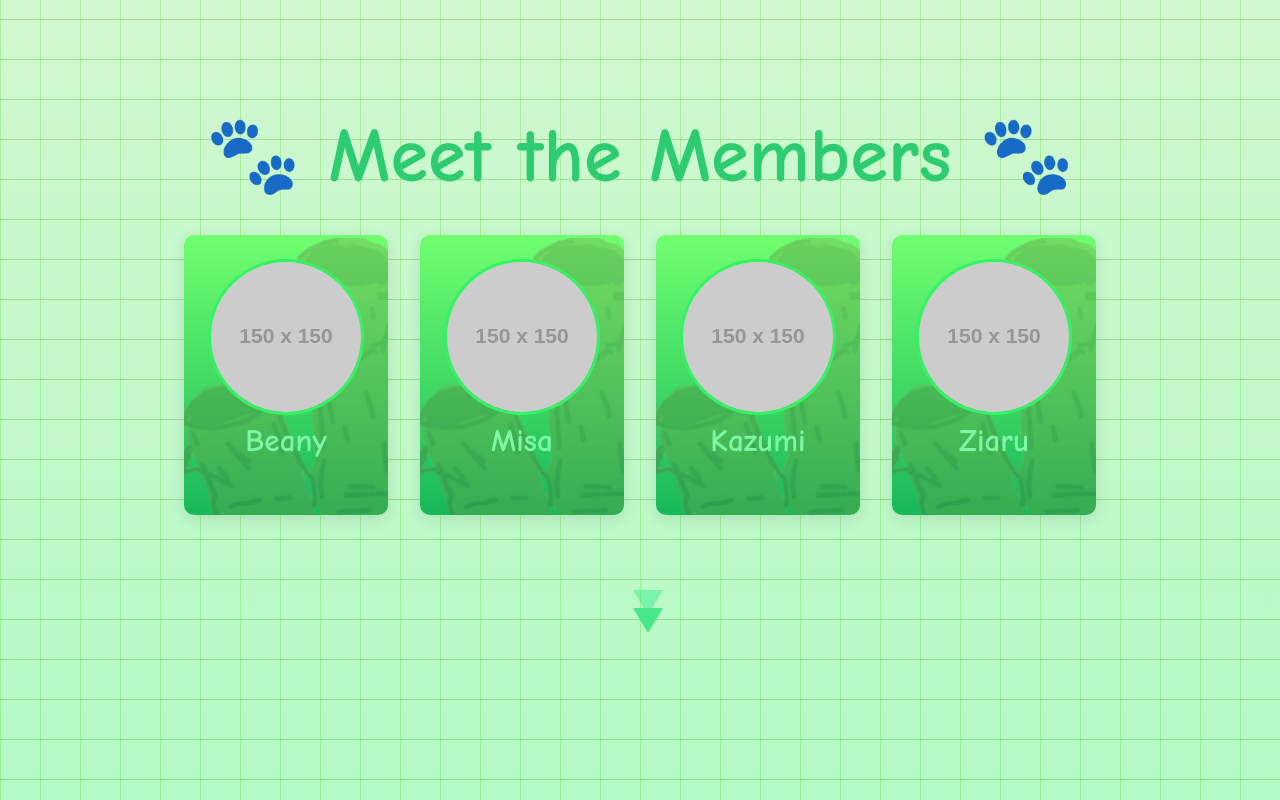
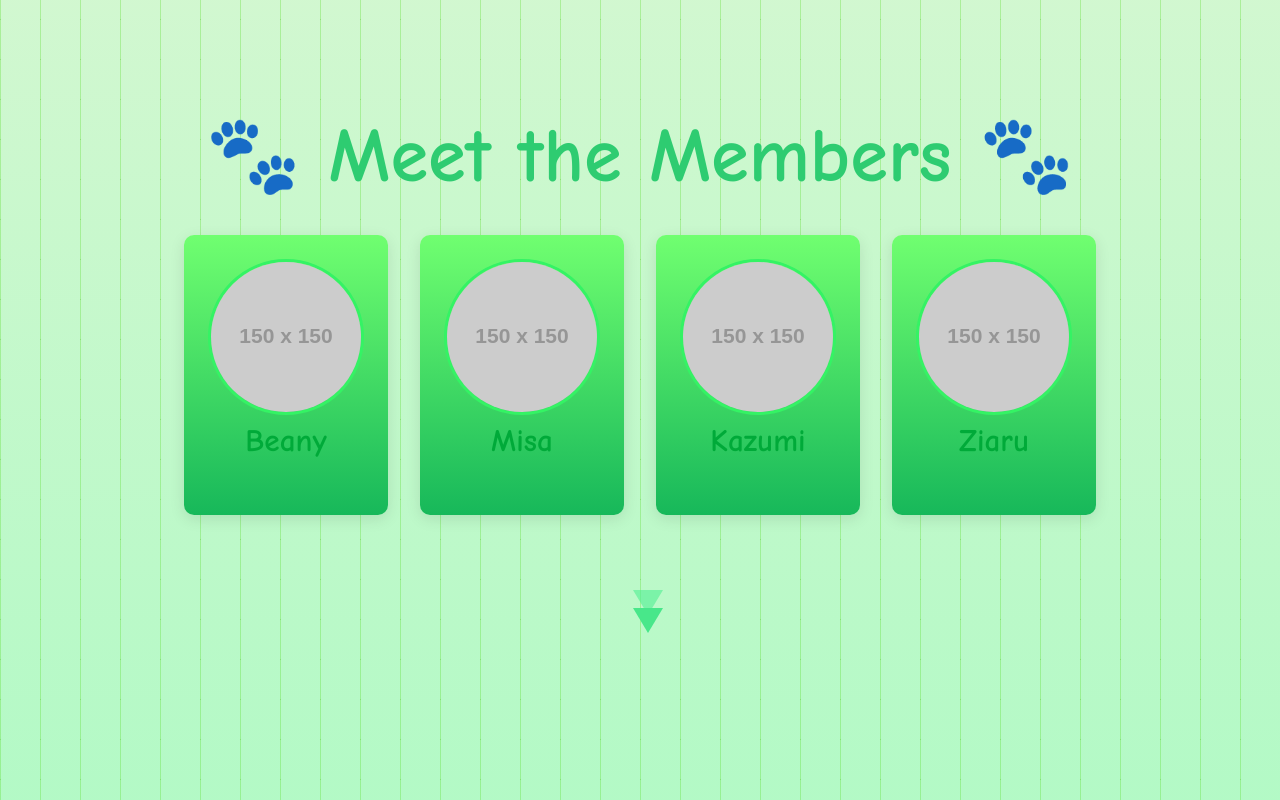
Before and after one commit to nechrei/bamboo, a plain HTML site: page index.html in a window 1280 px wide. Both pictures are taken after a click on the button "Learn more". Shown: the part 940-1740 px from the top of the page. Drawn offline with Linux system fonts and the light colour scheme; placeholder pictures from the web are drawn by us.

Commit message:
chillyamaytcha

```diff
--- a/c_script.js
+++ b/c_script.js
@@ -9,6 +9,7 @@ const imageUrls = [
   "WebsiteArts01/bamboopack01.png",
   "WebsiteArts01/bamboopack02.png",
   "WebsiteArts01/bamboopack03.png",
+  "WebsiteArts01/bamboopack04.png"
 ];
 
 // Get the gallery element
--- a/style.css
+++ b/style.css
@@ -5,7 +5,7 @@ body {
 
   background-image:
   /* Grid background (on top of gradient) */
-  repeating-linear-gradient(0deg, rgba(88, 182, 34, 0.619) 0, rgba(44, 151, 17, 0.1) 1px, transparent 1px, transparent 100%),
+  repeating-linear-gradient(45deg, rgba(88, 182, 34, 0.619) 0, rgba(44, 151, 17, 0.1) 1px, transparent 1px, transparent 100%),
   repeating-linear-gradient(90deg, rgba(94, 231, 39, 0.558) 0, rgba(78, 165, 67, 0.1) 1px, transparent 1px, transparent 100%),
   /* Gradient background */
   linear-gradient(to bottom, #f5f5dc, #90fcba);
@@ -134,24 +134,23 @@ p {
   text-shadow: 0 0 4px rgb(97, 238, 54), 0 0 18px rgba(91, 255, 76, 0.788); /* Shine effect */
 }
 
+
 .member {
-  position: relative; /* Make the parent a positioning context */
   display: flex;
   flex-direction: column;
   justify-content: center;
+  align-content: center;
   align-items: center;
+  background: linear-gradient(to bottom, #70ff70, #17b85a);
   border-radius: 10px;
   box-shadow: 0 4px 15px rgba(6, 24, 0, 0.1);
   text-align: center;
   transition: transform 0.3s ease, box-shadow 0.3s ease;
   padding: 1.5rem;
-  min-width: 90px;
-  max-width: 200px;
+  min-width: 90px; /* Minimum size for images */
+  max-width: 200px; /* Optional: Limit the card size */
   cursor: pointer;
-  background: linear-gradient(to bottom, #70ff70, #17b85a);
-  background-size: cover;
-  background-repeat: no-repeat;
-  overflow: hidden; /* Ensures transformed content does not overflow */
+  position: relative;
 }
 
 .member img {
@@ -160,39 +159,16 @@ p {
   border-radius: 50%;
   border: 3px solid #34f364;
   transition: transform 0.3s ease;
-  z-index: 2; /* Ensure it's on top of other elements */
-}
-.member:hover .overlay-image {
-  opacity: 0.45; /* Adjust transparency */
-  transform: scale(1.175);
-}
-.member .overlay-image {
-  position: absolute; /* Place it on top */
-  top: 0;
-  left: 0;
-  width: 100%; /* Match the size of the parent */
-  height: 100%; /* Match the size of the parent */
-  background-image: url('WebsiteArts01/bamboostick01.png');
-  background-size: cover;
-  background-position: center;
-  opacity: 0.3; /* Adjust transparency */
-  z-index: 1; /* Keep it below the content but above the background */
-  pointer-events: none; /* Optional: Prevent interaction with this layer */
-  transition: transform 0.4s ease-out ;
 }
 
 .member img:hover {
   transform: scale(1.1);
 }
-.member:hover h3 {
-  transform: scale(1.15);
-}
+
 .member h3 {
   margin-top: 0.5rem;
   font-size:calc(12px + 1.5vw);
-  color: #86ffaee5;
-  z-index: 99;
-  transition: transform 0.1s ease-out ;
+  color: #00aa39;
 }
 
 /* Form Styles */
```
Also changed, not shown: WebsiteArts01/Screenshot_2025-01-01-09-51-11-41_739958c7f0e57192143b6135554d6fca.jpg (added), WebsiteArts01/bamboopack04.png (added), 1 other file.
